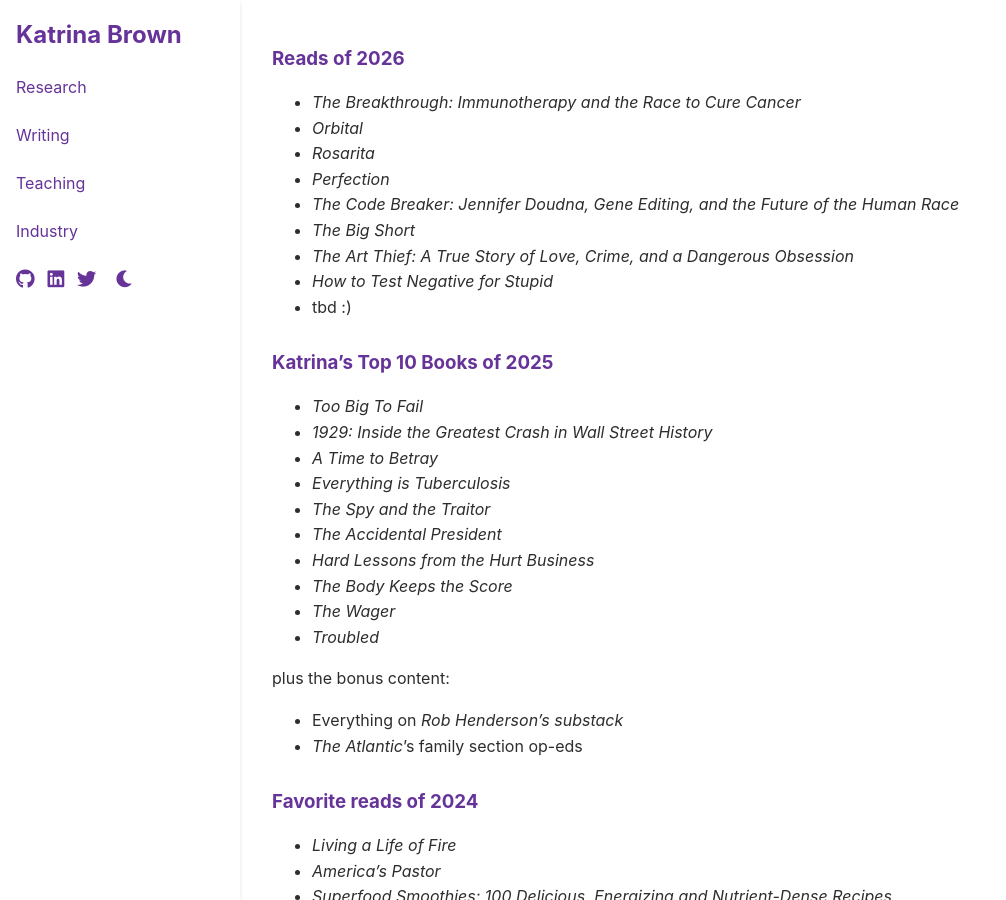
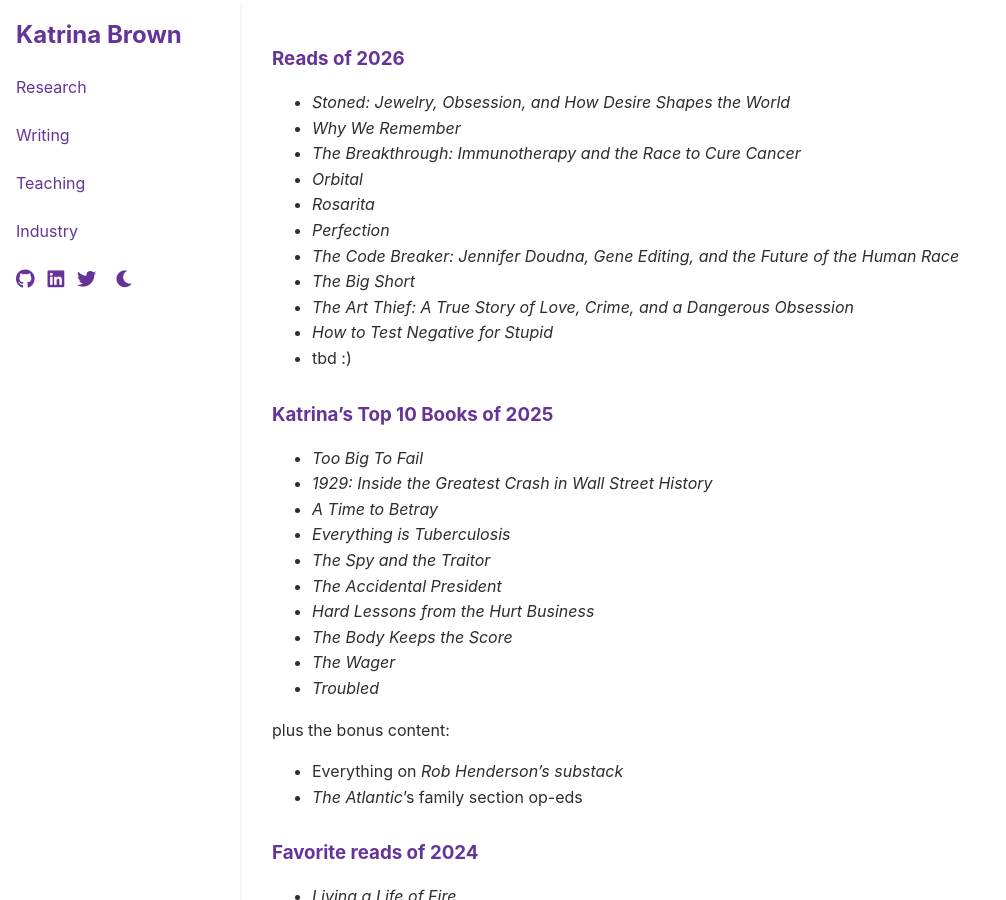
Before and after one commit to brownkat6/katrinarbrown, a Jekyll site: the page built from docs/reading.md, in a window 1280 px wide and 900 px high. Shown: the whole window, without its empty margins (0-1006 px from the left). Built offline with Jekyll 4.4.1, drawn with Linux system fonts in a browser that asks for light colours.

Commit message:
add book

```diff
--- a/docs/reading.md
+++ b/docs/reading.md
@@ -3,6 +3,8 @@ layout: default
 title: Reading
 ---
 ### Reads of 2026
+- *Stoned: Jewelry, Obsession, and How Desire Shapes the World*
+- *Why We Remember*
 - *The Breakthrough: Immunotherapy and the Race to Cure Cancer*
 - *Orbital*
 - *Rosarita*
```
